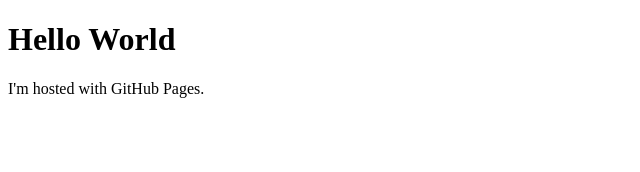
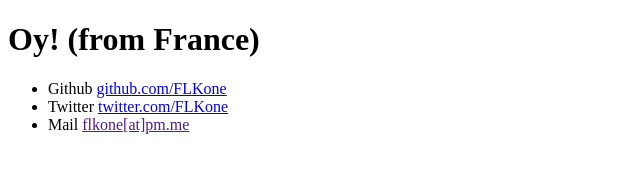
Before and after one commit to FLKone/flkone.github.io, a plain HTML site: page index.html in a window 1280 px wide. Shown: the whole page, without its empty margins (0-640 px from the left). Drawn offline with Linux system fonts and the light colour scheme.

Commit message:
basic info

```diff
--- a/index.html
+++ b/index.html
@@ -1,7 +1,16 @@
 <!DOCTYPE html>
 <html>
+    <head>
+        <title>flk.io</title>
+    </head>
     <body>
-        <h1>Hello World</h1>
-        <p>I'm hosted with GitHub Pages.</p>
+        <h1>Oy! (from France)</h1>
+        <ul>
+            <li>Github <a href="https://github.com/FLKone">github.com/FLKone</a></li>
+            <li>Twitter <a href="https://twitter.com/FLKone">twitter.com/FLKone</a></li>
+            <li>Mail <a href="">flkone[at]pm.me</a></li>
+        </ul>
+
+
     </body>
 </html>
```
